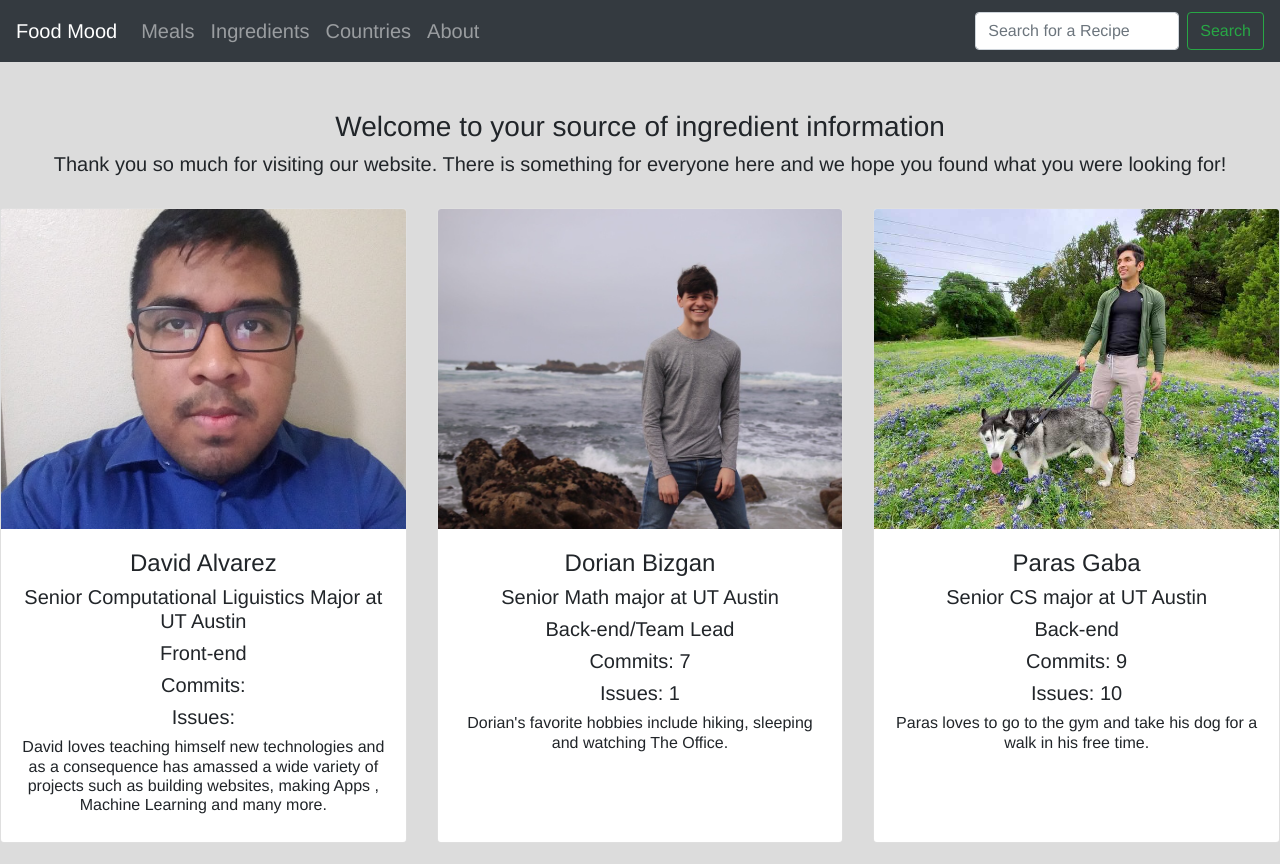
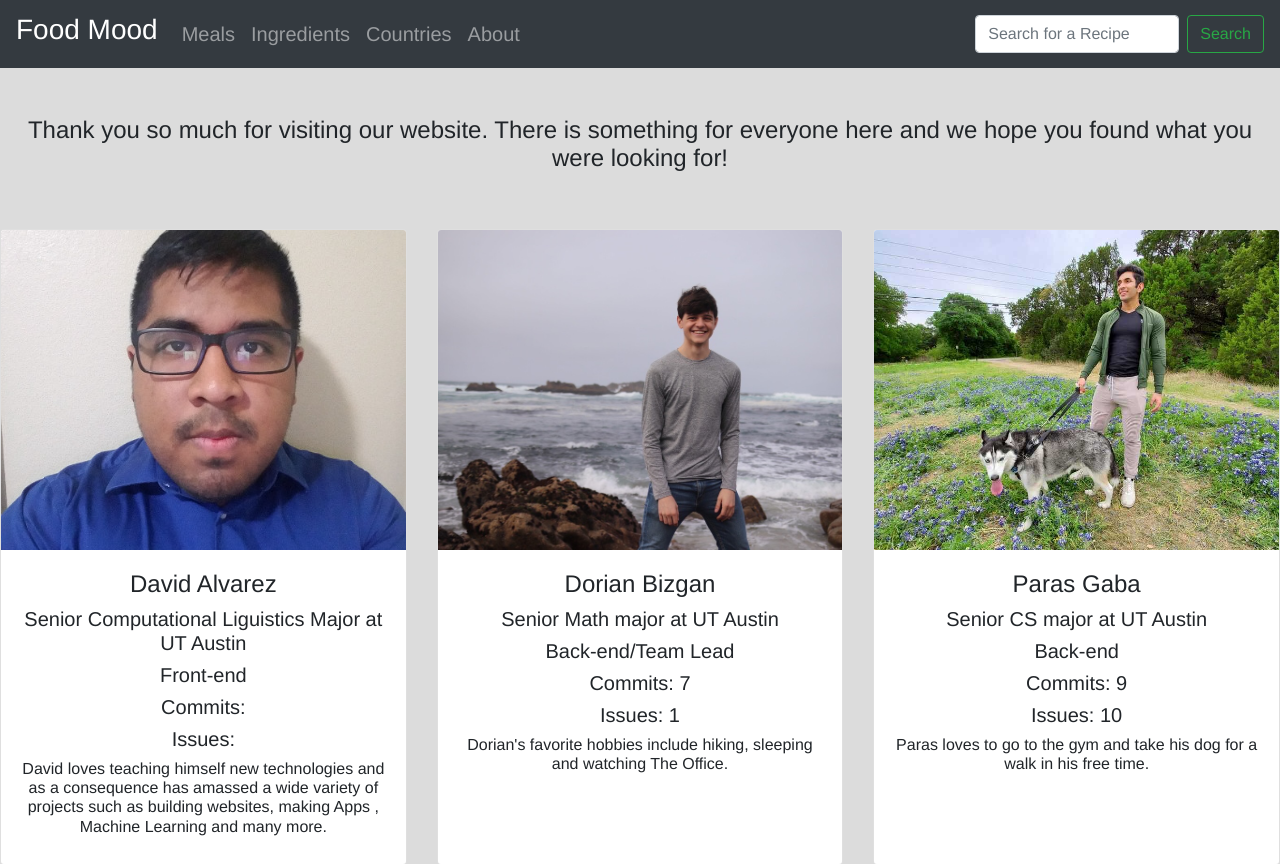
Before and after one commit to dorianbizgan/foodtogo, a Flask app: page /about-us/ in a window 1280 px wide. Shown: the top 864 px of the page. Run offline with Flask 2, Linux system fonts and the light colour scheme; some libraries are stand-ins or nearby versions.

Commit message:
Changed the title heading of the website name

```diff
--- a/Meals/templates/aboutUs.html
+++ b/Meals/templates/aboutUs.html
@@ -7,7 +7,7 @@
 </head>
 <nav class="navbar navbar-expand-lg navbar-dark bg-dark">
 
-  <a class="navbar-brand" href="{{url_for('home')}}">Food Mood</a>
+  <a class="navbar-brand" href="{{url_for('home')}}"><h3>Food Mood</h3></a>
   <button class="navbar-toggler" type="button" data-toggle="collapse" data-target="#navbarNavDropdown" aria-controls="navbarNavDropdown" aria-expanded="false" aria-label="Toggle navigation">
     <span class="navbar-toggler-icon"></span>
   </button>
@@ -39,11 +39,8 @@
 <br>
 
 <div class="content content2">
-		<div class="container-fluid "><p class="h3 text-center">Welcome to your source of ingredient information</p> </div>
-
-		<p class="text-body h5 text-center">Thank you so much for visiting our website. There is something for everyone here and we hope you found what you were looking for! <br><br></p>
-</div>
-
+		<div class="container-fluid "><p class="h4 text-center">Thank you so much for visiting our website. There is something for everyone here and we hope you found what you were looking for!</p> </div>
+<br><br>
 <div class="row row-cols-1 row-cols-md-3">
   <div class="col mb-4">
     <div class="card h-100">
--- a/Meals/templates/almond.html
+++ b/Meals/templates/almond.html
@@ -16,7 +16,7 @@ body {
 </style>
 <nav class="navbar navbar-expand-lg navbar-dark bg-dark">
 
-  <a class="navbar-brand" href="{{url_for('home')}}">Food Mood</a>
+  <a class="navbar-brand" href="{{url_for('home')}}"><h3>Food Mood</h3></a>
   <button class="navbar-toggler" type="button" data-toggle="collapse" data-target="#navbarNavDropdown" aria-controls="navbarNavDropdown" aria-expanded="false" aria-label="Toggle navigation">
     <span class="navbar-toggler-icon"></span>
   </button>
--- a/Meals/templates/bootstrap.html
+++ b/Meals/templates/bootstrap.html
@@ -7,7 +7,7 @@
 </head>
 <nav class="navbar navbar-expand-lg navbar-dark bg-dark">
 
-  <a class="navbar-brand" href="{{url_for('home')}}">Food Mood</a>
+  <a class="navbar-brand" href="{{url_for('home')}}"><h3>Food Mood</h3></a>
   <button class="navbar-toggler" type="button" data-toggle="collapse" data-target="#navbarNavDropdown" aria-controls="navbarNavDropdown" aria-expanded="false" aria-label="Toggle navigation">
     <span class="navbar-toggler-icon"></span>
   </button>
--- a/Meals/templates/british.html
+++ b/Meals/templates/british.html
@@ -16,7 +16,7 @@ body {
 </style>
 <nav class="navbar navbar-expand-lg navbar-dark bg-dark">
 
-  <a class="navbar-brand" href="{{url_for('home')}}">Food Mood</a>
+  <a class="navbar-brand" href="{{url_for('home')}}"><h3>Food Mood</h3></a>
   <button class="navbar-toggler" type="button" data-toggle="collapse" data-target="#navbarNavDropdown" aria-controls="navbarNavDropdown" aria-expanded="false" aria-label="Toggle navigation">
     <span class="navbar-toggler-icon"></span>
   </button>
--- a/Meals/templates/butter.html
+++ b/Meals/templates/butter.html
@@ -16,7 +16,7 @@ body {
 </style>
 <nav class="navbar navbar-expand-lg navbar-dark bg-dark">
 
-  <a class="navbar-brand" href="{{url_for('home')}}">Food Mood</a>
+  <a class="navbar-brand" href="{{url_for('home')}}"><h3>Food Mood</h3></a>
   <button class="navbar-toggler" type="button" data-toggle="collapse" data-target="#navbarNavDropdown" aria-controls="navbarNavDropdown" aria-expanded="false" aria-label="Toggle navigation">
     <span class="navbar-toggler-icon"></span>
   </button>
--- a/Meals/templates/countries.html
+++ b/Meals/templates/countries.html
@@ -16,7 +16,7 @@ body {
 </style>
 <nav class="navbar navbar-expand-lg navbar-dark bg-dark">
 
-  <a class="navbar-brand" href="{{url_for('home')}}">Food Mood</a>
+  <a class="navbar-brand" href="{{url_for('home')}}"><h3>Food Mood</h3></a>
   <button class="navbar-toggler" type="button" data-toggle="collapse" data-target="#navbarNavDropdown" aria-controls="navbarNavDropdown" aria-expanded="false" aria-label="Toggle navigation">
     <span class="navbar-toggler-icon"></span>
   </button>
--- a/Meals/templates/eggs.html
+++ b/Meals/templates/eggs.html
@@ -16,7 +16,7 @@ body {
 </style>
 <nav class="navbar navbar-expand-lg navbar-dark bg-dark">
 
-  <a class="navbar-brand" href="{{url_for('home')}}">Food Mood</a>
+  <a class="navbar-brand" href="{{url_for('home')}}"><h3>Food Mood</h3></a>
   <button class="navbar-toggler" type="button" data-toggle="collapse" data-target="#navbarNavDropdown" aria-controls="navbarNavDropdown" aria-expanded="false" aria-label="Toggle navigation">
     <span class="navbar-toggler-icon"></span>
   </button>
--- a/Meals/templates/french.html
+++ b/Meals/templates/french.html
@@ -16,7 +16,7 @@ body {
 </style>
 <nav class="navbar navbar-expand-lg navbar-dark bg-dark">
 
-  <a class="navbar-brand" href="{{url_for('home')}}">Food Mood</a>
+  <a class="navbar-brand" href="{{url_for('home')}}"><h3>Food Mood</h3></a>
   <button class="navbar-toggler" type="button" data-toggle="collapse" data-target="#navbarNavDropdown" aria-controls="navbarNavDropdown" aria-expanded="false" aria-label="Toggle navigation">
     <span class="navbar-toggler-icon"></span>
   </button>
--- a/Meals/templates/ingredients.html
+++ b/Meals/templates/ingredients.html
@@ -16,7 +16,7 @@ body {
 </style>
 <nav class="navbar navbar-expand-lg navbar-dark bg-dark">
 
-  <a class="navbar-brand" href="{{url_for('home')}}">Food Mood</a>
+  <a class="navbar-brand" href="{{url_for('home')}}"><h3>Food Mood</h3></a>
   <button class="navbar-toggler" type="button" data-toggle="collapse" data-target="#navbarNavDropdown" aria-controls="navbarNavDropdown" aria-expanded="false" aria-label="Toggle navigation">
     <span class="navbar-toggler-icon"></span>
   </button>
--- a/Meals/templates/italian.html
+++ b/Meals/templates/italian.html
@@ -16,7 +16,7 @@ body {
 </style>
 <nav class="navbar navbar-expand-lg navbar-dark bg-dark">
 
-  <a class="navbar-brand" href="{{url_for('home')}}">Food Mood</a>
+  <a class="navbar-brand" href="{{url_for('home')}}"><h3>Food Mood</h3></a>
   <button class="navbar-toggler" type="button" data-toggle="collapse" data-target="#navbarNavDropdown" aria-controls="navbarNavDropdown" aria-expanded="false" aria-label="Toggle navigation">
     <span class="navbar-toggler-icon"></span>
   </button>
--- a/Meals/templates/meals.html
+++ b/Meals/templates/meals.html
@@ -16,7 +16,7 @@ body {
 </style>
 <nav class="navbar navbar-expand-lg navbar-dark bg-dark">
 
-  <a class="navbar-brand" href="{{url_for('home')}}">Food Mood</a>
+  <a class="navbar-brand" href="{{url_for('home')}}"><h3>Food Mood</h3></a>
   <button class="navbar-toggler" type="button" data-toggle="collapse" data-target="#navbarNavDropdown" aria-controls="navbarNavDropdown" aria-expanded="false" aria-label="Toggle navigation">
     <span class="navbar-toggler-icon"></span>
   </button>
--- a/Meals/templates/show_meal.html
+++ b/Meals/templates/show_meal.html
@@ -9,7 +9,7 @@
 
 <nav class="navbar navbar-expand-lg navbar-dark bg-dark">
 
-  <a class="navbar-brand" href="{{url_for('home')}}">Food Mood</a>
+  <a class="navbar-brand" href="{{url_for('home')}}"><h3>Food Mood</h3></a>
   <button class="navbar-toggler" type="button" data-toggle="collapse" data-target="#navbarNavDropdown" aria-controls="navbarNavDropdown" aria-expanded="false" aria-label="Toggle navigation">
     <span class="navbar-toggler-icon"></span>
   </button>
```
